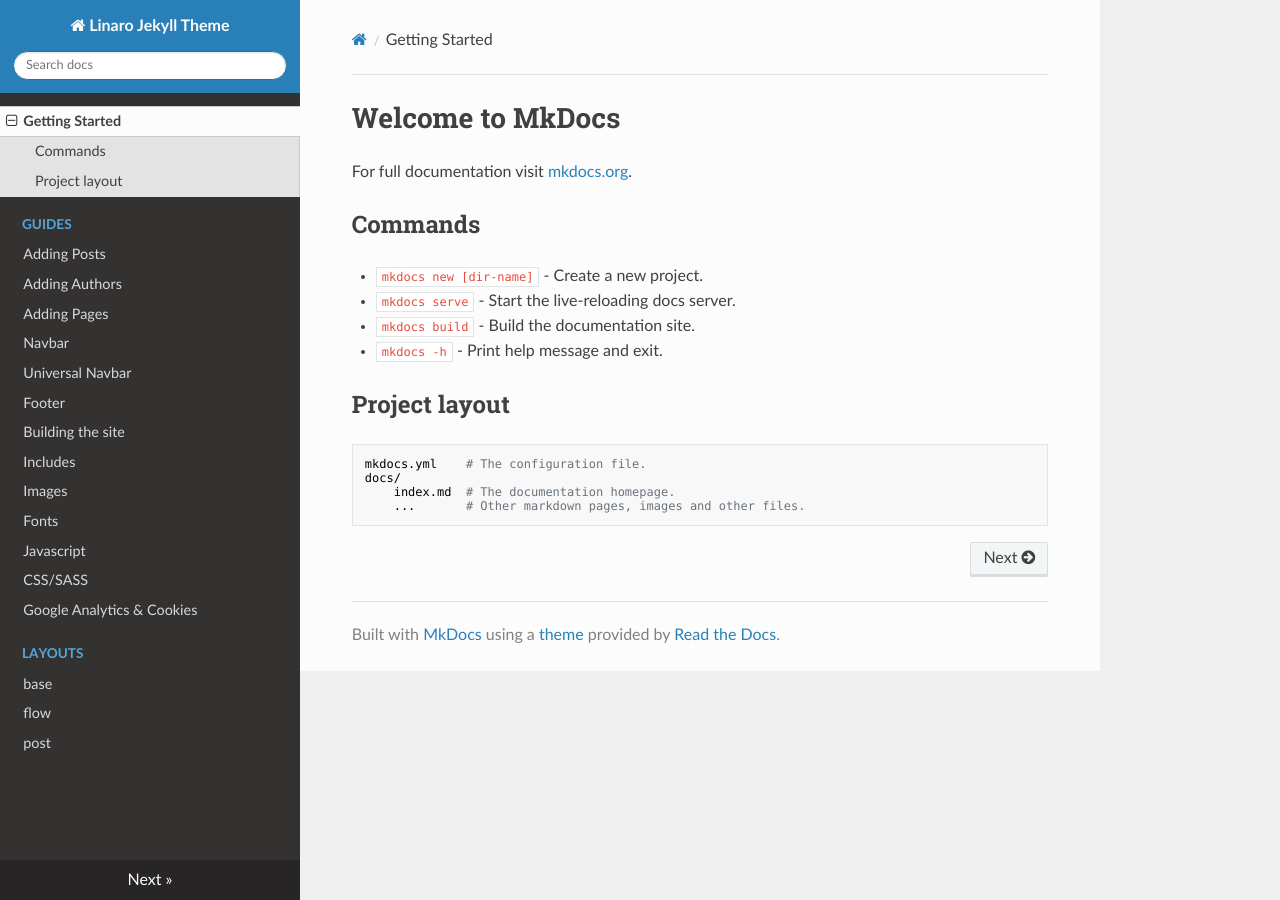
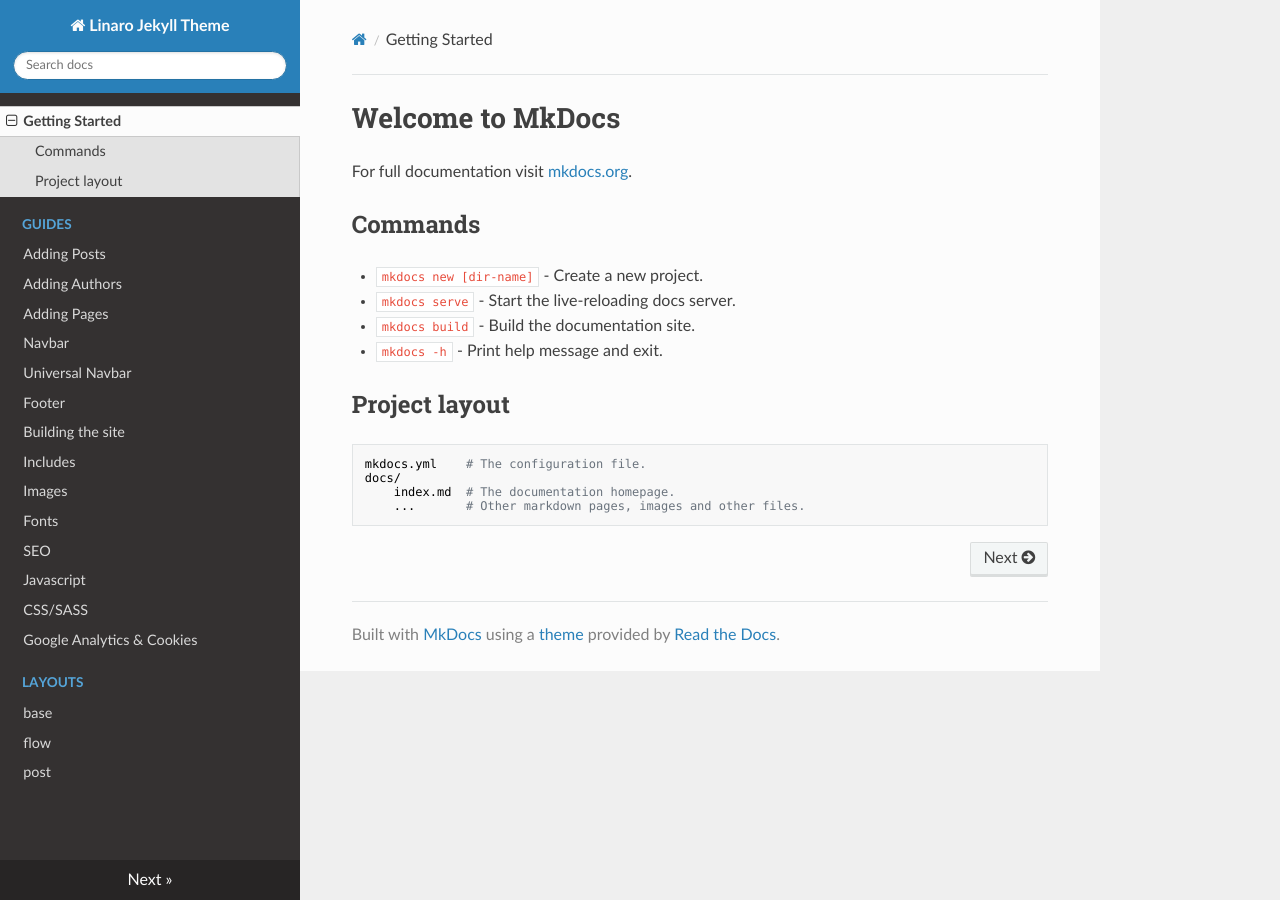
Before and after one commit to linaro-marketing/linaro-jekyll-theme, an MkDocs documentation site: the page built from docs/index.md, in a window 1280 px wide. Built offline with MkDocs 1.6.1, drawn with Linux system fonts in a browser that asks for light colours; nearby versions of some CDN libraries.

Commit message:
Added SEO page

```diff
--- a/mkdocs.yml
+++ b/mkdocs.yml
@@ -12,6 +12,7 @@
   - Includes: Includes.md
   - Images: Images.md
   - Fonts: Fonts.md
+  - SEO: SEO.md
   - Javascript: Javascript.md
   - "CSS/SASS": CSS.md
   - "Google Analytics & Cookies": Cookies.md
```
